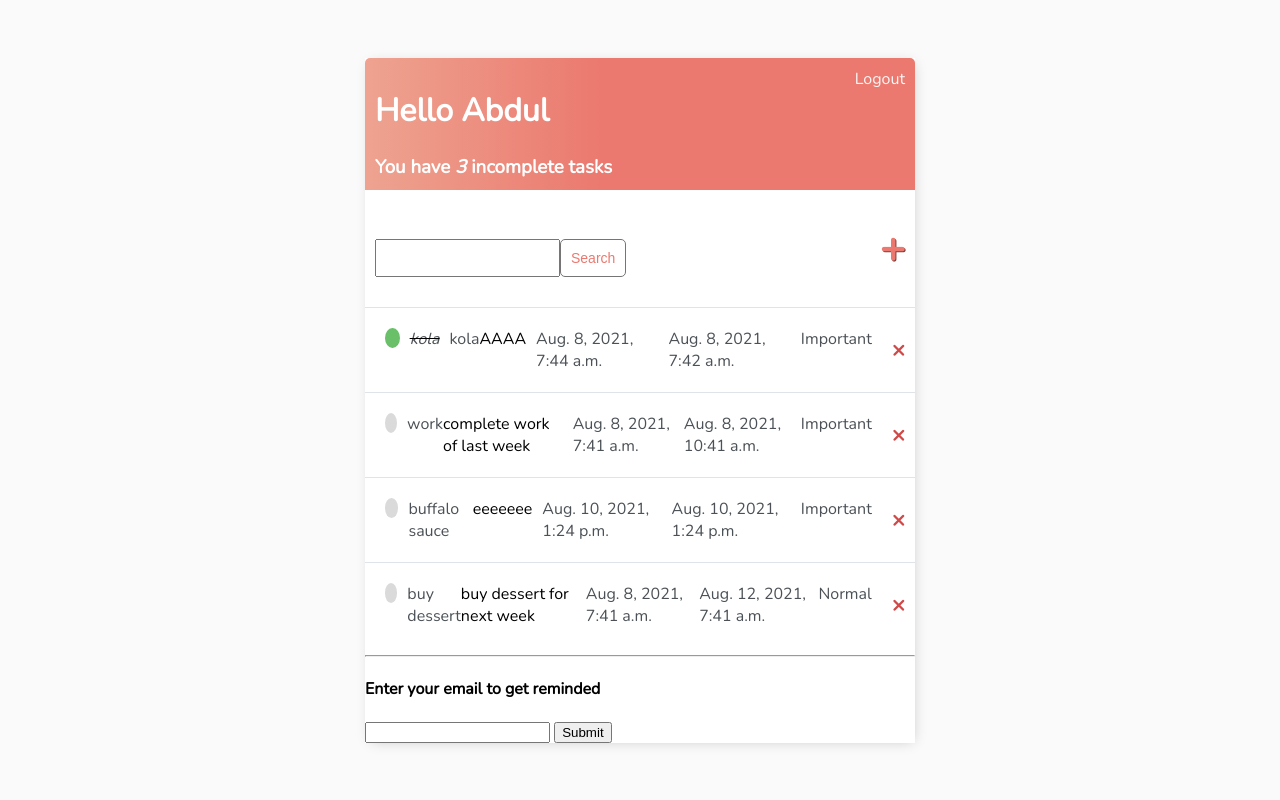
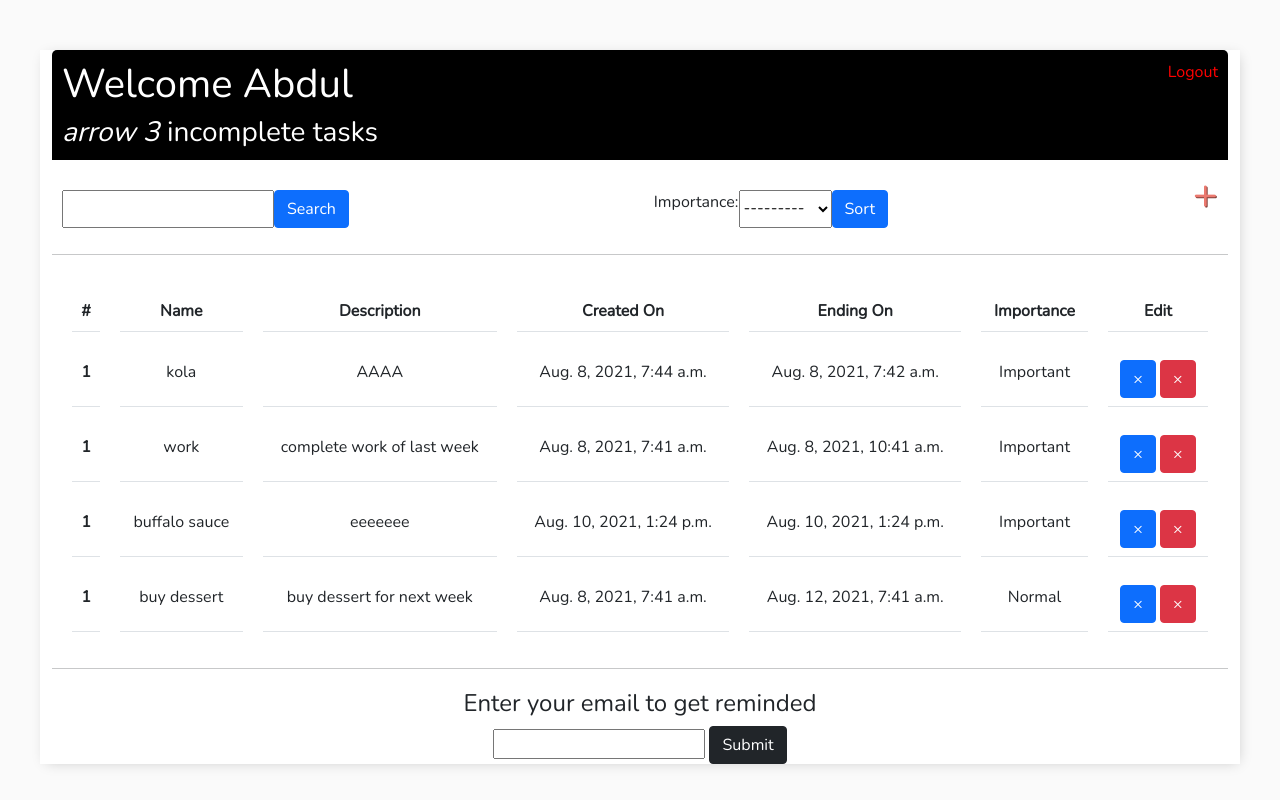
Before and after one commit to abdul-mls/Task-Manager, a Django app: page / in a window 1280 px wide. Run offline with Django 3.2, Linux system fonts and the light colour scheme; a user stored in the database is signed in; data comes from the database, SQL or seed files in the repository; both versions use the stored data as it was after the commit.

Commit message:
second commit

```diff
--- a/taskmanager/tasks/templates/tasks/main.html
+++ b/taskmanager/tasks/templates/tasks/main.html
@@ -8,7 +8,8 @@
     <link rel="preconnect" href="https://fonts.googleapis.com">
     <link rel="preconnect" href="https://fonts.gstatic.com" crossorigin>
     <link href="https://fonts.googleapis.com/css2?family=Nunito:wght@200&display=swap" rel="stylesheet">
-
+    <!-- Bootstrap-->
+    <link href="https://cdn.jsdelivr.net/npm/bootstrap@5.1.0/dist/css/bootstrap.min.css" rel="stylesheet" integrity="sha384-KyZXEAg3QhqLMpG8r+8fhAXLRk2vvoC2f3B09zVXn8CA5QIVfZOJ3BCsw2P0p/We" crossorigin="anonymous">
    <style>
        body{
        background-color: #FAFAFA;
@@ -17,20 +18,20 @@
        }
 
        .container{
-        max-width: 550px;
+        max-width: 1200px;
         margin: auto;
         background-color: #fff;
         -webkit-box-shadow: 2px 2px 13px -4px rgba(0, 0, 0, 0.21);
             box-shadow: 2px 2px 13px -4px rgba(0, 0, 0, 0.21);
        }
 
-        h1,h2,h3,h4,h5,h6,{
-            font-family: 'Raleway', sans-serif;
-        }
+<!--        h1,h2,h3,h4,h5,h6,{-->
+<!--            font-family: 'Raleway', sans-serif;-->
+<!--        }-->
 
-        a,p {
-            color: #4b5156
-        }
+<!--        a,p {-->
+<!--            color: #4b5156-->
+<!--        }-->
 
         .header-bar {
             display: flex;
@@ -38,56 +39,56 @@
             color: #fff;
             padding: 10px;
             border-radius: 5px 5px 0 0;
-            background: linear-gradient(90deg, #EEA390 0%, #EB796F 43%, #EB796F 100%);
+            background: black;
         }
 
         .header-bar a {
-            color: rgb(247, 247, 247);
+            color: red;
             text-decoration: none;
         }
 
-       .task-wrapper {
-         display: flex;
-         align-items: center;
-         justify-content: space-between;
-         background-color: #fff;
-         border-top: 1px solid #dfe4ea;
-         overflow: hidden;
-         padding-right: 10px;
-       }
+<!--       .task-wrapper {-->
+<!--         display: flex;-->
+<!--         align-items: center;-->
+<!--         justify-content: space-between;-->
+<!--         background-color: #fff;-->
+<!--         border-top: 1px solid #dfe4ea;-->
+<!--         overflow: hidden;-->
+<!--         padding-right: 10px;-->
+<!--       }-->
 
-        .task-title {
-            display: flex;
-            padding: 20px;
-        }
+<!--        .task-title {-->
+<!--            display: flex;-->
+<!--            padding: 20px;-->
+<!--        }-->
 
-        .task-title a {
-            text-decoration: none;
-            color: #4b5156;
-            margin-left: 10px;
-        }
+<!--        .task-title a {-->
+<!--            text-decoration: none;-->
+<!--            color: #4b5156;-->
+<!--            margin-left: 10px;-->
+<!--        }-->
 
-        .task-complete-icon {
-            height: 20px;
-            width: 20px;
-            background-color: rgb(105, 192, 105);
-            border-radius: 50%;
-        }
+<!--        .task-complete-icon {-->
+<!--            height: 20px;-->
+<!--            width: 20px;-->
+<!--            background-color: rgb(105, 192, 105);-->
+<!--            border-radius: 50%;-->
+<!--        }-->
 
-        .task-incomplete-icon {
-            height: 20px;
-            width: 20px;
-            background-color: rgb(218, 218, 218);
-            border-radius: 50%;
-        }
+<!--        .task-incomplete-icon {-->
+<!--            height: 20px;-->
+<!--            width: 20px;-->
+<!--            background-color: rgb(218, 218, 218);-->
+<!--            border-radius: 50%;-->
+<!--        }-->
 
-        .delete-link {
-            text-decoration: none;
-            font-weight: 900;
-            color: #cf4949;
-            font-size: 22px;
-            padding: 20px 0px;
-        }
+<!--        .delete-link {-->
+<!--            text-decoration: none;-->
+<!--            font-weight: 900;-->
+<!--            color: #cf4949;-->
+<!--            font-size: 22px;-->
+<!--            padding: 20px 0px;-->
+<!--        }-->
 
         #search-add-wrapper {
             display: flex;
@@ -103,20 +104,57 @@
             text-shadow: 1px 1px #81413b;
         }
 
-          .button {
-            border: 1px solid #757575;
-            background-color: #FFF;
-            color: #EB796F;
-            padding: 10px;
-            font-size: 14px;
-            border-radius: 5px;
-            cursor: pointer;
-            text-decoration: none;
-        }
+<!--          .button {-->
+<!--            border: 1px solid #757575;-->
+<!--            background-color: #FFF;-->
+<!--            color: #EB796F;-->
+<!--            padding: 10px;-->
+<!--            font-size: 14px;-->
+<!--            border-radius: 5px;-->
+<!--            cursor: pointer;-->
+<!--            text-decoration: none;-->
+<!--        }-->
 
         .card-body {
             padding: 20px;
         }
+
+table, td, th {
+
+}
+
+table {
+    border-collapse: collapse;
+    width: 100%;
+    border-spacing: 10px;
+    border-spacing: 20px;
+    border-collapse: separate;
+}
+
+td, th {
+  text-align: center;
+
+}
+
+   .form{
+        border: 0px solid black;
+        width: 50%;
+        height: 50%;
+        margin: 50px auto;
+        overflow-wrap: break-word;
+        text-align: center
+
+        }
+
+   .email{
+        border: 0px solid black;
+        width: 50%;
+        height: 50%;
+        margin: 20px auto ;
+        overflow-wrap: break-word;
+        text-align: center
+        }
+
    </style>
 
 </head>
--- a/taskmanager/tasks/templates/tasks/task_list.html
+++ b/taskmanager/tasks/templates/tasks/task_list.html
@@ -4,61 +4,149 @@
 
 <div class="header-bar">
     <div>
-        <h1>Hello {{request.user|title}}</h1>
-        <h3 style="margin:0;">You have <i>{{ count }}</i> incomplete task{{ count|pluralize:"s" }} </h3>
+        <h1>Welcome {{request.user|title}}</h1>
+        <h3 style="margin:0;"><i>arrow {{ count }}</i> incomplete task{{ count|pluralize:"s" }} </h3>
     </div>
 
     {% if request.user.is_authenticated %}
-        <a href="{% url 'logout' %}">Logout</a>
+        <a class="" href="{% url 'logout' %}">Logout</a>
     {% else %}
         <a href="{% url 'login' %}">Login</a>
     {% endif %}
 </div>
 
+
+<!--<form method="get">-->
+<!--    {{myFilter.form}}-->
+<!--    <button class="button" type="submit">Submit</button>-->
+<!--</form>-->
+
 <div id="search-add-wrapper">
     <form method="GET" style="margin-top:20px; display:flex;">
         <input type="text" name="search-area" value="{{search_input}}">
-        <input class="button" type="submit" value="Search">
+        <input class=" btn btn-primary" type="submit" value="Search">
     </form>
+
+      <form method="GET" style="margin-top:20px; display:flex;">
+              {{myFilter.form}}
+
+        <input class=" btn btn-primary" type="submit" value="Sort">
+    </form>
+
+
+
+
     <h2><a id="add-link" href="{% url 'task_create' %}">&#x2b;</a></h2>
 </div>
 
-<div class="task-items-wrapper">
+<hr>
+
+
+<div class="">
+    <table class="table table-hover ">
+        <tr>
+          <th scope="col">#</th>
+          <th scope="col">Name</th>
+          <th scope="col">Description</th>
+          <th scope="col">Created On</th>
+          <th scope="col">Ending On</th>
+          <th scope="col">Importance</th>
+          <th scope="col">Edit</th>
+        </tr>
     {% for task in tasks %}
-        <div class="task-wrapper">
-            {% if task.complete %}
-                <div class="task-title">
-                    <div class="task-complete-icon"></div>
-                    <i><s><a href="{% url 'task_update' task.id %}">{{task}}</a></s></i>
-                     <a href="{% url 'task_update' task.id %}">{{task}}</a
-                    <a href="{% url 'task_update' task.id %}">{{task.description}}</a>
-                    <a href="{% url 'task_update' task.id %}">{{task.creation_date}}</a>
-                    <a href="{% url 'task_update' task.id %}">{{task.ending_date}}</a>
-                    <a href="{% url 'task_update' task.id %}">{{task.importance}}</a>
-                </div>
-                <a class="delete-link" href="{% url 'task_delete' task.id %}">&#215;</a>
-            {% else %}
-                <div class="task-title">
-                    <div class="task-incomplete-icon"></div>
-                    <a href="{% url 'task_update' task.id %}">{{task}}</a
-                    <a href="{% url 'task_update' task.id %}">{{task.description}}</a>
-                    <a href="{% url 'task_update' task.id %}">{{task.creation_date}}</a>
-                    <a href="{% url 'task_update' task.id %}">{{task.ending_date}}</a>
-                    <a href="{% url 'task_update' task.id %}">{{task.importance}}</a>
+        <tr>
+          <th scope="row">1</th>
+            <td>{{task}}</td>
+            <td>{{task.description}}</td>
+            <td>{{task.creation_date}}</td>
+            <td>{{task.ending_date}}</td>
+            <td>{{task.importance}}</td>
+            <td>
+                <a class="btn btn-primary" href="{% url 'task_update' task.id %}">&#215;</a>
+                <a class="btn btn-danger" href="{% url 'task_delete' task.id %}">&#215;</a>
+            </td>
+        </tr>
 
-                </div>
-                <a class="delete-link" href="{% url 'task_delete' task.id %}">&#215;</a>
-            {% endif %}
-        </div>
-        {% empty%}
-        <h3>No items in list</h3>
-    {% endfor %}
+   {% empty%}
+        <th>No item in list</th>
+
+   {% endfor %}
+
+    </table>
+
+<!--    <table cslass="table table-striped">-->
+<!--        <thead>-->
+<!--            <tr>-->
+<!--              <th scope="col">#</th>-->
+<!--              <th scope="col">Name</th>-->
+<!--              <th scope="col">description</th>-->
+<!--              <th scope="col">Created on</th>-->
+<!--              <th scope="col">Ending on</th>-->
+<!--              <th scope="col">Importance</th>-->
+<!--             <th scope="col">Edit</th>-->
+<!--            </tr>-->
+<!--      </thead>-->
+<!--    </table>-->
+
+<!--    {% for task in tasks %}-->
+<!--        <table class="table table-striped">-->
+<!--          <tbody>-->
+<!--            <tr>-->
+<!--              <th scope="row">1</th>-->
+<!--              <td>{{task}}</td>-->
+<!--              <td>{{task.description}}</td>-->
+<!--              <td>{{task.creation_date}}</td>-->
+<!--              <td>{{task.ending_date}}</td>-->
+<!--              <td>{{task.importance}}</td>-->
+<!--              <td>-->
+<!--                  <a class="btn btn-primary" href="{% url 'task_update' task.id %}">&#215;</a>-->
+<!--                  <a class="btn btn-danger" href="{% url 'task_delete' task.id %}">&#215;</a>-->
+<!--              </td>-->
+<!--            </tr>-->
+<!--          </tbody>-->
+<!--        </table>-->
+
+
+
+<!--        <div class="task-wrapper">-->
+<!--            {% if task.complete %}-->
+<!--                <div class="task-title">-->
+<!--                    <div class="task-complete-icon"></div>-->
+<!--                    <i><s><a href="{% url 'task_update' task.id %}">{{task}}</a></s></i>-->
+<!--                     <a href="{% url 'task_update' task.id %}">{{task}}</a-->
+<!--                    <a href="{% url 'task_update' task.id %}">{{task.description}}</a>-->
+<!--                    <a href="{% url 'task_update' task.id %}">{{task.creation_date}}</a>-->
+<!--                    <a href="{% url 'task_update' task.id %}">{{task.ending_date}}</a>-->
+<!--                    <a href="{% url 'task_update' task.id %}">{{task.importance}}</a>-->
+<!--                </div>-->
+<!--                <a class="btn btn-danger" href="{% url 'task_delete' task.id %}">&#215;</a>-->
+<!--            {% else %}-->
+<!--                <div class="task-title">-->
+<!--                    <div class="task-incomplete-icon"></div>-->
+<!--                    <a href="{% url 'task_update' task.id %}">{{task}}</a-->
+<!--                    <a href="{% url 'task_update' task.id %}">{{task.description}}</a>-->
+<!--                    <a href="{% url 'task_update' task.id %}">{{task.creation_date}}</a>-->
+<!--                    <a href="{% url 'task_update' task.id %}">{{task.ending_date}}</a>-->
+<!--                    <a class="" href="{% url 'task_update' task.id %}">{{task.importance}}</a>-->
+<!--                </div>-->
+<!--                <a class="btn btn-danger " href="{% url 'task_delete' task.id %}">&#215;</a>-->
+<!--            {% endif %}-->
+<!--        </div>-->
+
+<!--        {% empty%}-->
+<!--        <h3>No items in list</h3>-->
+
+<!--    {% endfor %}-->
+
 </div>
 
 <hr>
+<div class="email">
 <h4>Enter your email to get reminded</h4>
 <input style="text-align:center;" ty placeholder="">
-<input type="submit" value="Submit">
+<input class="btn btn-dark" type="submit" value="Submit">
+</div>
+
 
 
 {% endblock content %}
--- a/taskmanager/tasks/urls.py
+++ b/taskmanager/tasks/urls.py
@@ -2,14 +2,22 @@ from django.urls import path
 from .views import *
 
 from django.contrib.auth.views import LogoutView
+from django.contrib.auth import views as auth_views
 
 urlpatterns = [
     path('login/', CustomLoginView.as_view(), name="login"),
     path('logout/', LogoutView.as_view(next_page="login"), name="logout"),
     path('register/', RegisterView.as_view(), name="register"),
+
     path('', TaskList.as_view(), name="task_list"),
     path('task/<int:pk>/', TaskDetail.as_view(), name="task_detail"),
     path('task/create/', TaskCreate.as_view(), name="task_create"),
     path('task/<int:pk>/update/', TaskUpdate.as_view(), name="task_update"),
     path('task/<int:pk>/delete/', TaskDelete.as_view(), name="task_delete"),
+
+    path('reset_password/', auth_views.PasswordResetView.as_view(), name='reset_password'),
+    path('reset_password_sent/', auth_views.PasswordResetDoneView.as_view(), name ='password_reset_done'),
+    path('reset/<uidb64>/<token>', auth_views.PasswordResetConfirmView.as_view(), name ='password_reset_confirm'),
+    path('reset_password_complete/', auth_views.PasswordResetCompleteView.as_view(), name ='password_reset_complete'),
+
 ]
--- a/taskmanager/tasks/views.py
+++ b/taskmanager/tasks/views.py
@@ -8,6 +8,9 @@ from django.contrib.auth.views import LoginView
 from django.contrib.auth.mixins import LoginRequiredMixin
 from django.contrib.auth.forms import UserCreationForm
 from django.contrib.auth import login
+
+from . import forms
+from .filters import OrderFilter
 
 
 # Create your views here.
@@ -22,10 +25,29 @@ class CustomLoginView(LoginView):
         return reverse_lazy('task_list')
 
 
-class RegisterView(FormView):
-    template_name = 'tasks/register.html'
-    form_class = UserCreationForm
-    success_url = reverse_lazy('task_list')
+#
+# class RegisterView(FormView):
+#     template_name = 'tasks/register.html'
+#     form_class = UserCreationForm
+#     success_url = reverse_lazy('task_list')
+#
+# def form_valid(self, form):
+#     user = form.save()
+#     if user is not None:
+#         login(self.request, user)
+#     return super(RegisterView, self).form_valid(form)
+#
+# # refusing access to 'login' and 'register' page to user, as user already logged in
+# def get(self, *args, **kwargs):
+#     if self.request.user.is_authenticated:
+#         return redirect('task_list')
+#     return super(RegisterView, self).get(*args, **kwargs)
+
+
+class RegisterView(CreateView):
+    form_class = forms.UserCreateForm
+    success_url = reverse_lazy("login")
+    template_name = "tasks/register.html"
 
     def form_valid(self, form):
         user = form.save()
@@ -40,6 +62,15 @@ class RegisterView(FormView):
         return super(RegisterView, self).get(*args, **kwargs)
 
 
+# class Filtering(ListView):
+#     model = OrderFilter
+#     context_object_name = 'myFilter'
+#
+#     def get_context_data(self, **kwargs):
+#         context['myFilter'] = OrderFilter(self.request.GET, queryset=self.get_queryset())
+#         return context
+
+
 class TaskList(LoginRequiredMixin, ListView):
     model = Task
     context_object_name = 'tasks'
@@ -49,6 +80,7 @@ class TaskList(LoginRequiredMixin, ListView):
         context = super().get_context_data(**kwargs)
         context['tasks'] = context['tasks'].filter(user=self.request.user)
         context['count'] = context['tasks'].filter(complete=False).count()
+        context['myFilter'] = OrderFilter(self.request.GET, queryset=self.get_queryset())
 
         search_input = self.request.GET.get('search-area') or ''
         if search_input:
```
Also changed, not shown: taskmanager/taskmanager/settings.py (+11 -0 lines), taskmanager/tasks/filters.py (added, +8 -0 lines), taskmanager/tasks/forms.py (added, +16 -0 lines), taskmanager/tasks/templates/tasks/login.html (+6 -2 lines), taskmanager/db.sqlite3.
